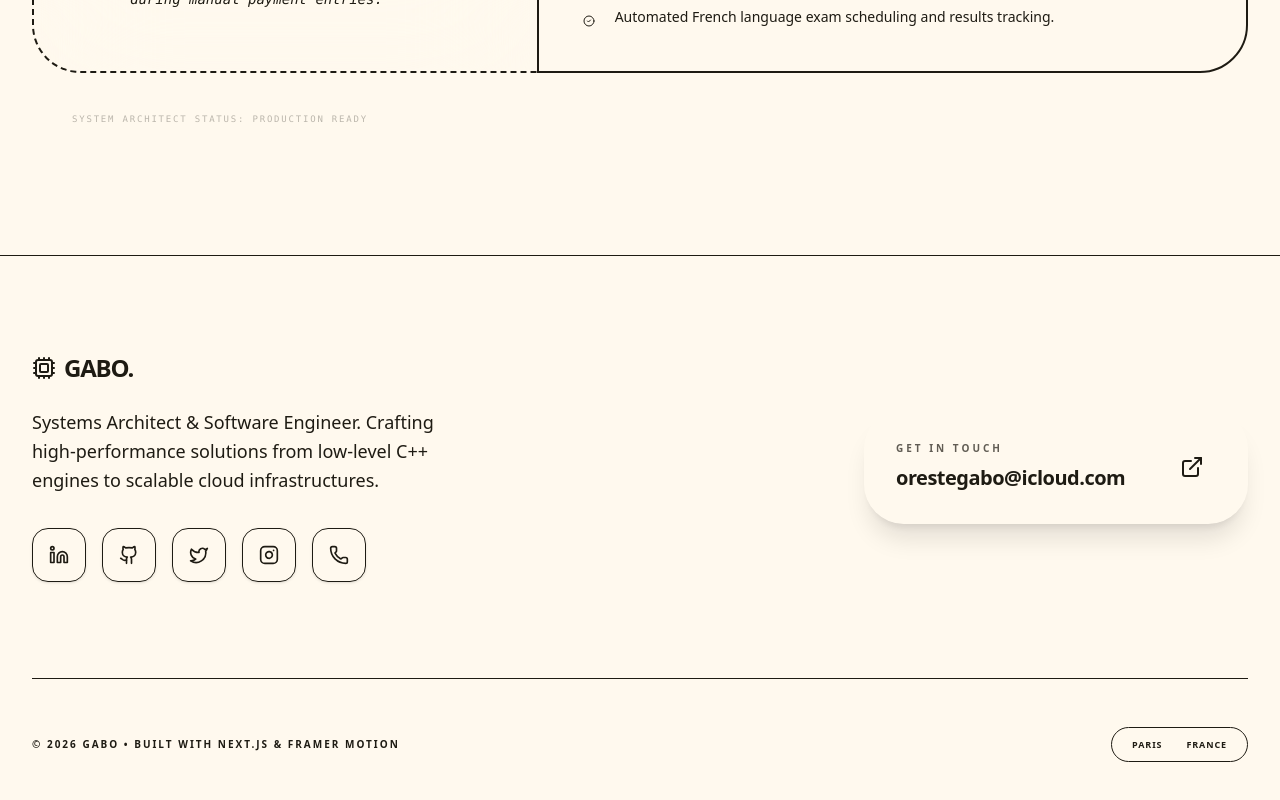
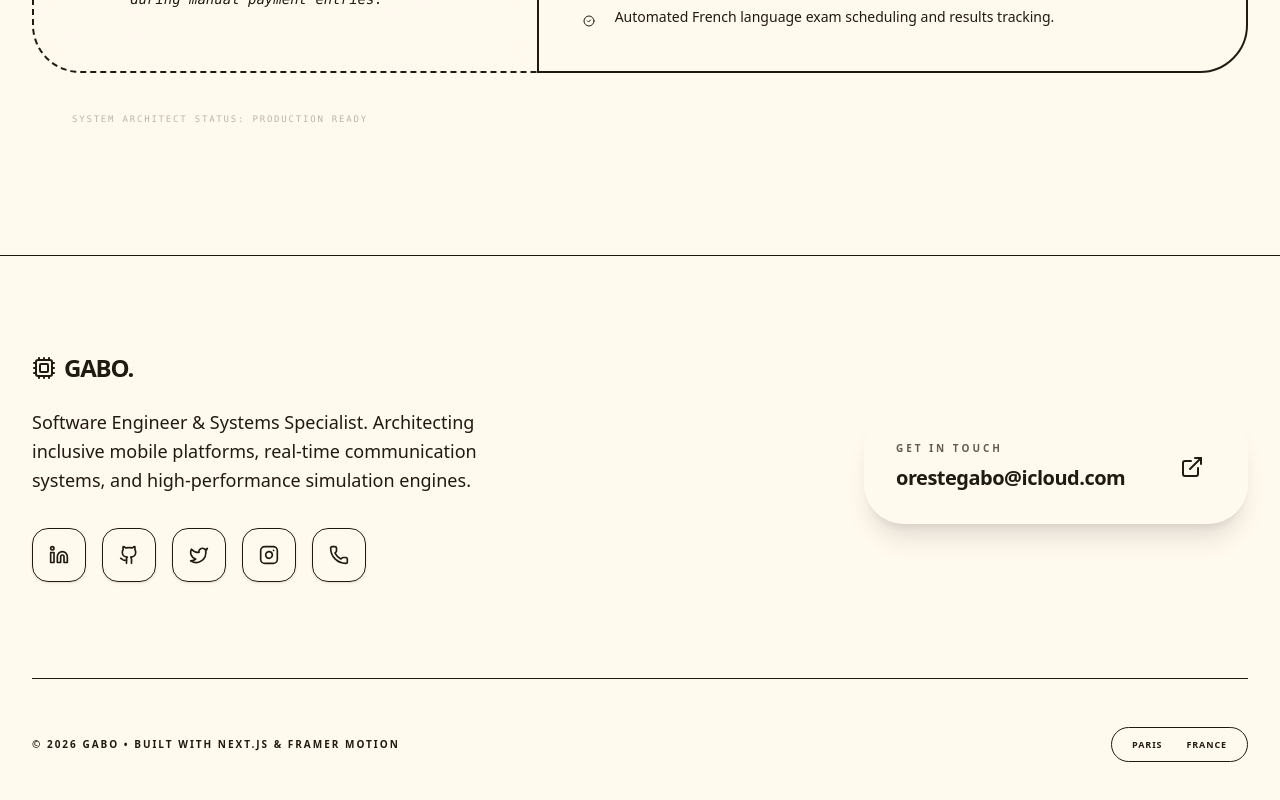
Before and after one commit to OresteGabo/gabo-cv, a Next.js app: page / in a window 1280 px wide. Shown: the part 3760-4560 px from the top of the page. Built offline with nearby package versions, Linux system fonts and the light colour scheme.

Commit message:
chore: refine Footer descriptions with updated roles and areas of expertise

```diff
--- a/component/sections/Footer.tsx
+++ b/component/sections/Footer.tsx
@@ -11,8 +11,8 @@ interface FooterProps {
 export const Footer = ({ lang }: FooterProps) => {
     const t = {
         description: {
-            en: "Systems Architect & Software Engineer. Crafting high-performance solutions from low-level C++ engines to scalable cloud infrastructures.",
-            fr: "Architecte Systèmes & Ingénieur Logiciel. Conception de solutions haute performance, des moteurs C++ bas niveau aux infrastructures cloud scalables."
+            en: "Software Engineer & Systems Specialist. Architecting inclusive mobile platforms, real-time communication systems, and high-performance simulation engines.",
+            fr: "Ingénieur Logiciel & Spécialiste Systèmes. Architecture de plateformes mobiles inclusives, systèmes de communication temps réel et moteurs de simulation haute performance."
         },
         ctaLabel: { en: "Get in touch", fr: "Contactez-moi" },
         builtWith: { en: "BUILT WITH NEXT.JS & FRAMER MOTION", fr: "DÉVELOPPÉ AVEC NEXT.JS & FRAMER MOTION" },
```
